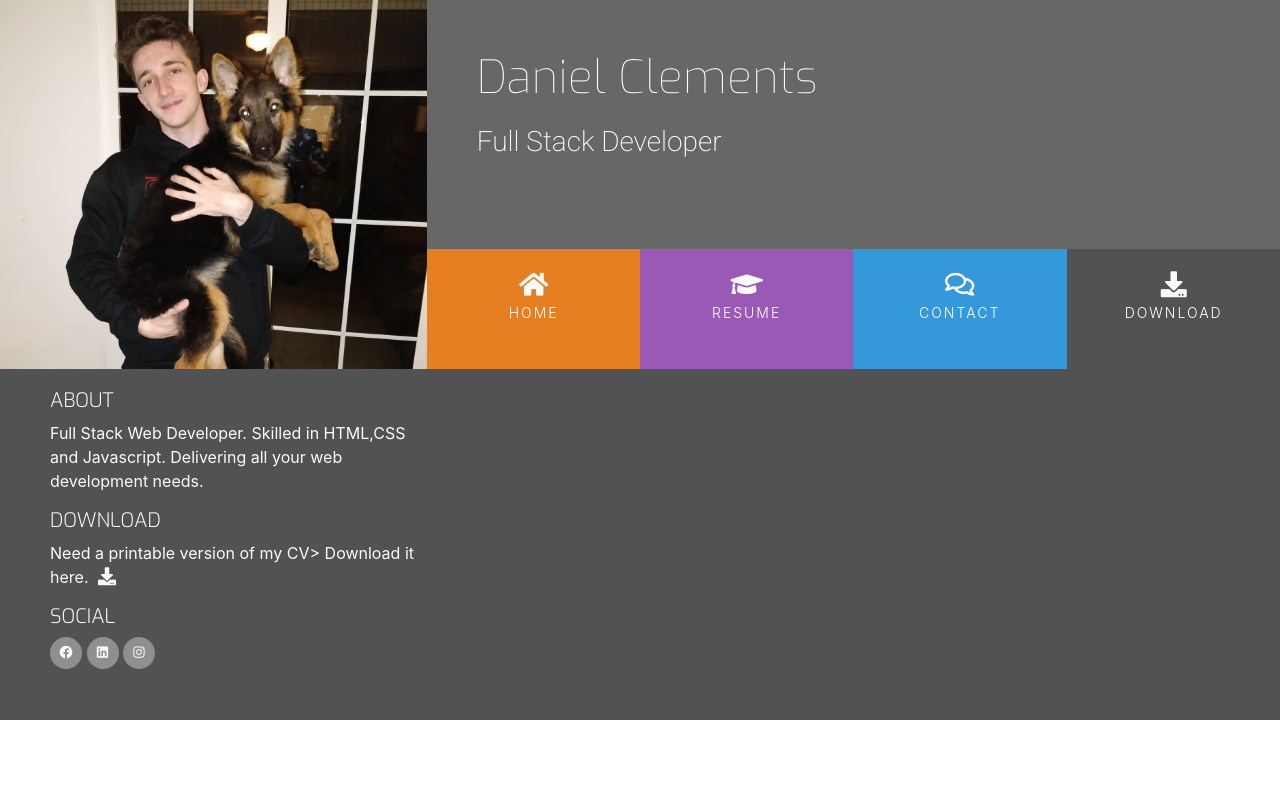
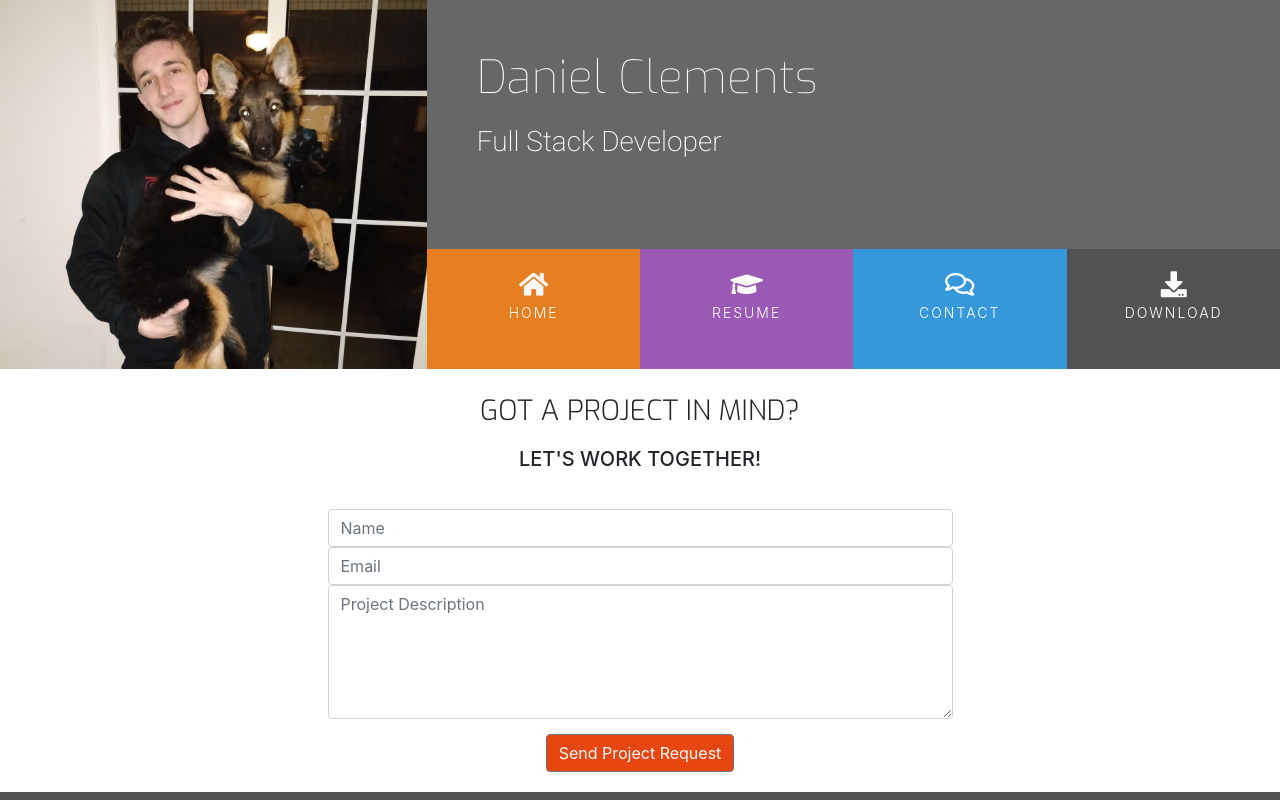
Before and after one commit to danielclements/Portfolio-CodeInstitute, a plain HTML site: page contact.html in a window 1280 px wide. Shown: the top 800 px of the page. Drawn offline with nearby package versions, Linux system fonts and the light colour scheme.

Commit message:
added the contact.html file and added href to all buttons

```diff
--- a/assets/css/style.css
+++ b/assets/css/style.css
@@ -1,11 +1,11 @@
 @import url('https://fonts.googleapis.com/css?family=Roboto:100,200,300,400,500,600,700|Exo:100,200,300,400,500,600,700');
 
 
-.row-table{
+.row-table {
     display: table;
 }
 
-.section-column{
+.section-column {
     display: table-cell;
     padding: 0 30px 30px;
     float: none;
@@ -14,7 +14,7 @@
 
 
 .history-heading,
-.section-heading{
+.section-heading {
     font-family: exo, sans-serif;
     font-weight: 300;
     margin-top: 25px;
@@ -25,11 +25,15 @@
 
 /*---------Colours-------*/
 
+.bg-color-contact {
+    background-color: #fff;
+}
+
 .bg-color-name-title {
     background-color: #676767;
 }
 
-.bg-color-three-reasons{
+.bg-color-three-reasons {
     background-color: #fff;
 }
 
@@ -49,14 +53,15 @@
     background-color: #525252;
 }
 
-.bg-personal-info{
+.bg-personal-info {
     background-color: #f4f4f4;
 }
 
 
-.bg-color-personal-info{
+.bg-color-personal-info {
     background-color: #9b59b6;
 }
+
 /*---------Heading-------*/
 
 header {
@@ -226,22 +231,22 @@
 }
 
 
-.social-links li a i:hover{
+.social-links li a i:hover {
     background-color: #e84610;
 }
 
-#footer-details{
+#footer-details {
     padding: 20px;
 }
 
 /*---------------Three Reasons */
 
-.three-reasons-icon{
+.three-reasons-icon {
     font-size: 26px;
     color: #e67e22;
 }
 
-    .three-reasons-heading{
+.three-reasons-heading {
     margin-bottom: 15px;
 }
 
@@ -249,26 +254,26 @@
 
 /*------------------------ Personal Info*/
 
-    .personal-info-item{
+.personal-info-item {
     margin-bottom: 20px;
     display: block;
     clear: both;
 }
 
 .personal-info-item .key,
-    .personal-info-item .value{
+.personal-info-item .value {
     padding-right: 8px;
     display: inline-block;
 }
 
 .personal-info-item .key p,
-    .personal-info-item .value p{
+.personal-info-item .value p {
     margin: 0;
 
 }
 
 
-    personal-info-item .key{
+personal-info-item .key {
     width: 30%;
     margin-right: 21px;
     padding-top: 2px;
@@ -276,11 +281,11 @@
 
 }
 
-    .personal-info-item .key p{
+.personal-info-item .key p {
     font-weight: 700;
 }
 
-    .personal-info-item .value{
+.personal-info-item .value {
     width: 60%;
     position: relative;
 
@@ -289,49 +294,48 @@
 
 /*------------------------ Skills */
 
-
-     .progress{
+.progress {
     position: relative;
-         height:25px;
+    height: 25px;
     margin-bottom: 4px;
 
 }
 
-     .progress-type{
+.progress-type {
     position: absolute;
     left: 0px;
     font-weight: 400;
-         padding:3px 30px 2px 10px;
+    padding: 3px 30px 2px 10px;
     color: #fafafa;
-         background-color: rgba(25,25,25,0.2)
+    background-color: rgba(25, 25, 25, 0.2)
 }
 
-     .progress-section{
+.progress-section {
     margin: 40px 20px;
 }
 
 
 /*--------------- Work History*/
 
-     .history-heading{
+.history-heading {
     color: #fafafa;
     margin-bottom: 50px;
 }
 
 
-.timeline-item{
+.timeline-item {
     padding: 4em 2em 0em 2em;
     position: relative;
     color: #fafafa;
     border-left: 1px solid;
 }
 
-.timeline-item p{
+.timeline-item p {
     padding: 0;
     margin: 0;
 }
 
-.timeline-item:before{
+.timeline-item:before {
     content: attr(data-dates);
     position: absolute;
     left: 2.5em;
@@ -344,9 +348,9 @@
     margin: 0;
 }
 
-.timeline-item:after{
+.timeline-item:after {
     width: 12px;
-    height:12px;
+    height: 12px;
     display: block;
     top: 2.4em;
     position: absolute;
@@ -357,12 +361,48 @@
 }
 
 
-.history-items{
+.history-items {
     margin-bottom: 30px;
 }
 
 
-#small{
+#small {
 
     font-size: 0.8em;
 }
+
+
+/*---------Contact Form-------*/
+
+.contact-heading {
+    font-family: exo, sans-serif;
+    font-weight: 300;
+    margin-top: 25px;
+    margin-bottom: 20px;
+
+}
+
+.center-form {
+    padding-top: 10px;
+    margin: 0 auto;
+    max-width: 70%;
+}
+
+button[type="submit"] {
+    margin-top: 15px;
+    margin-bottom: 20px;
+    color: #fafafa;
+    background-color: #e84610;
+}
+
+
+/*---------Media Quieries -------*/
+
+@media(min-width: 992px) {
+    .center-form {
+        min-height: 250px;
+        padding-top: 30px;
+        margin: 0 auto;
+        max-width: 50%;
+    }
+}
--- a/contact.html
+++ b/contact.html
@@ -30,16 +30,16 @@
                     <div class="col">
                         <ul id="nav" class="list-inline menu-container">
                             <li class="col-6 col-sm-3 ui-menu-color-home list-inline-item menuitem">
-                                <a href="#" class="hvr-sweep-to-bottom"><i class="fas fa-home" aria-hidden="true"></i><span>Home</span></a>
+                                <a href="index.html" class="hvr-sweep-to-bottom"><i class="fas fa-home" aria-hidden="true"></i><span>Home</span></a>
                             </li>
                             <li class="col-6 col-sm-3 ui-menu-color-resume list-inline-item menuitem">
-                                <a href="#" class="hvr-sweep-to-bottom"><i class="fas fa-graduation-cap" aria-hidden="true"></i><span>Resume</span></a>
+                                <a href="resume.html" class="hvr-sweep-to-bottom"><i class="fas fa-graduation-cap" aria-hidden="true"></i><span>Resume</span></a>
                             </li>
                             <li class="col-6 col-sm-3 ui-menu-color-contact list-inline-item menuitem">
-                                <a href="#" class="hvr-sweep-to-bottom"><i class="far fa-comments" aria-hidden="true"></i><span>Contact</span></a>
+                                <a href="contact.html" class="hvr-sweep-to-bottom"><i class="far fa-comments" aria-hidden="true"></i><span>Contact</span></a>
                             </li>
                             <li class="col-6 col-sm-3 ui-menu-color-download list-inline-item menuitem">
-                                <a href="#" class="hvr-sweep-to-bottom"><i class="fas fa-download" aria-hidden="true"></i><span>Download</span></a>
+                                <a href="assets/CV/sample-cv.pdf" class="hvr-sweep-to-bottom" target="_blank"><i class="fas fa-download" aria-hidden="true"></i><span>Download</span></a>
 
                             </li>
                         </ul>
@@ -50,12 +50,31 @@
         </div>
     </header>
 
-    <section>
+    <section class="container-fluid">
+        <div class="row bg-color-contact">
+            <div class="col">
+                <h3 class="contact-heading uppercase text-center">Got a Project in mind?</h3>
+                <h5 class=" uppercase text-center">Let's work together!</h5>
+
+                <div class="center-form">
+                    <form>
+                        <input type="text" name="name" id="fullname" class="form-control" placeholder="Name" required />
+                        <input type="email" name="email" id="emailaddress" class="form-control" placeholder="Email" required />
+                        <textarea rows="5" name="project-summary" id="project-summary" class="form-control" placeholder="Project Description" required></textarea>
+                        <div class="form-row text-center">
+                            <div class="col">
+                                <button type="submit" class="btn btn-secondary">Send Project Request</button>
+                            </div>
+                        </div>
+                    </form>
+                </div>
+            </div>
+        </div>
 
     </section>
 
     <footer class="container-fluid">
-        <div id="footer-details" fclass="row">
+        <div id="footer-details" class="row">
             <div class="col-sm-4">
                 <h5 class="uppercase general-sub">About</h5>
                 <p class="inline-block">
@@ -66,7 +85,7 @@
                 <h5 class="uppercase general-sub">Download</h5>
                 <p class="inline-block">
                     Need a printable version of my CV> Download it here.
-                    <a href="#" target="_blank" class="cv-pdf">
+                    <a href="assets/CV/sample-cv.pdf" target="_blank" class="cv-pdf">
                         <i class="fas fa-download" aria-hidden="true"></i>
                         <span class="sr-only">Download Link.</span>
                     </a>
```
Also changed, not shown: index.html (+6 -6 lines), resume.html (+5 -5 lines), 1 other file. Lines whose indentation alone changed are shown as unchanged.
